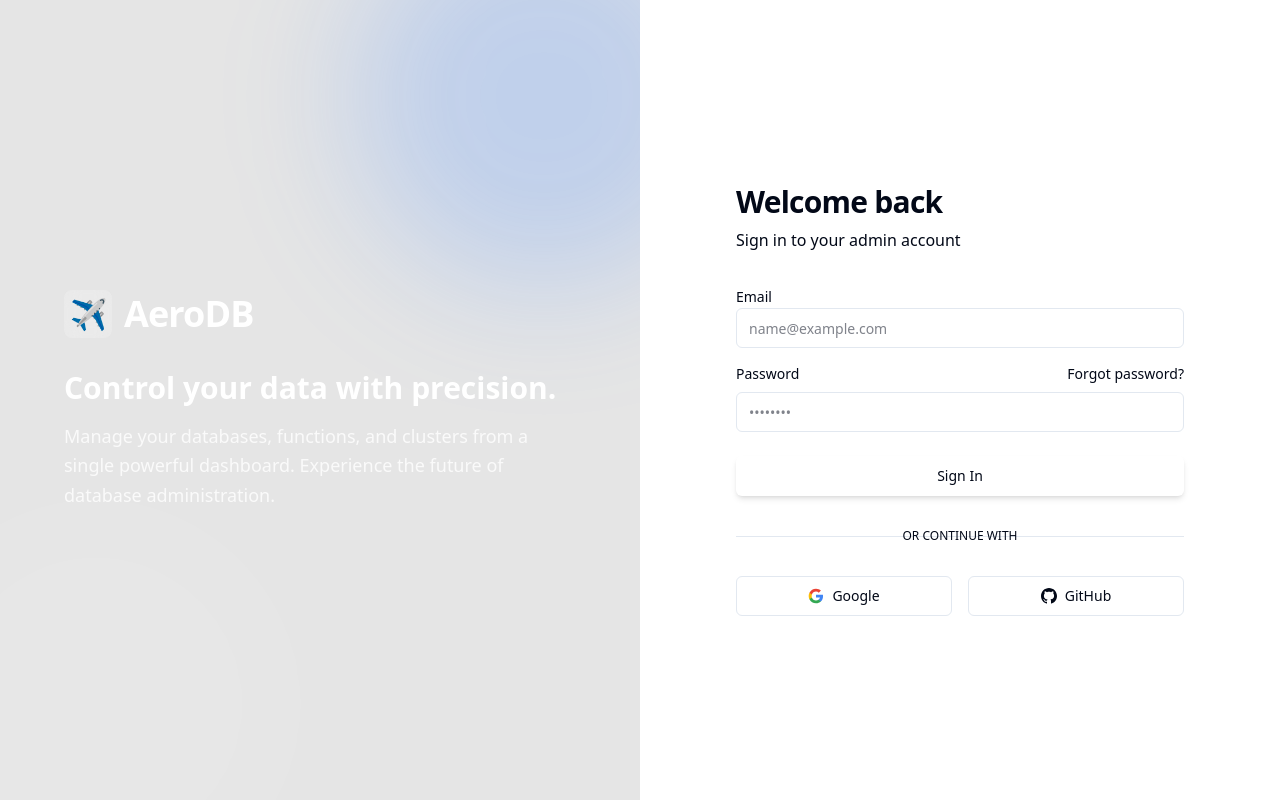
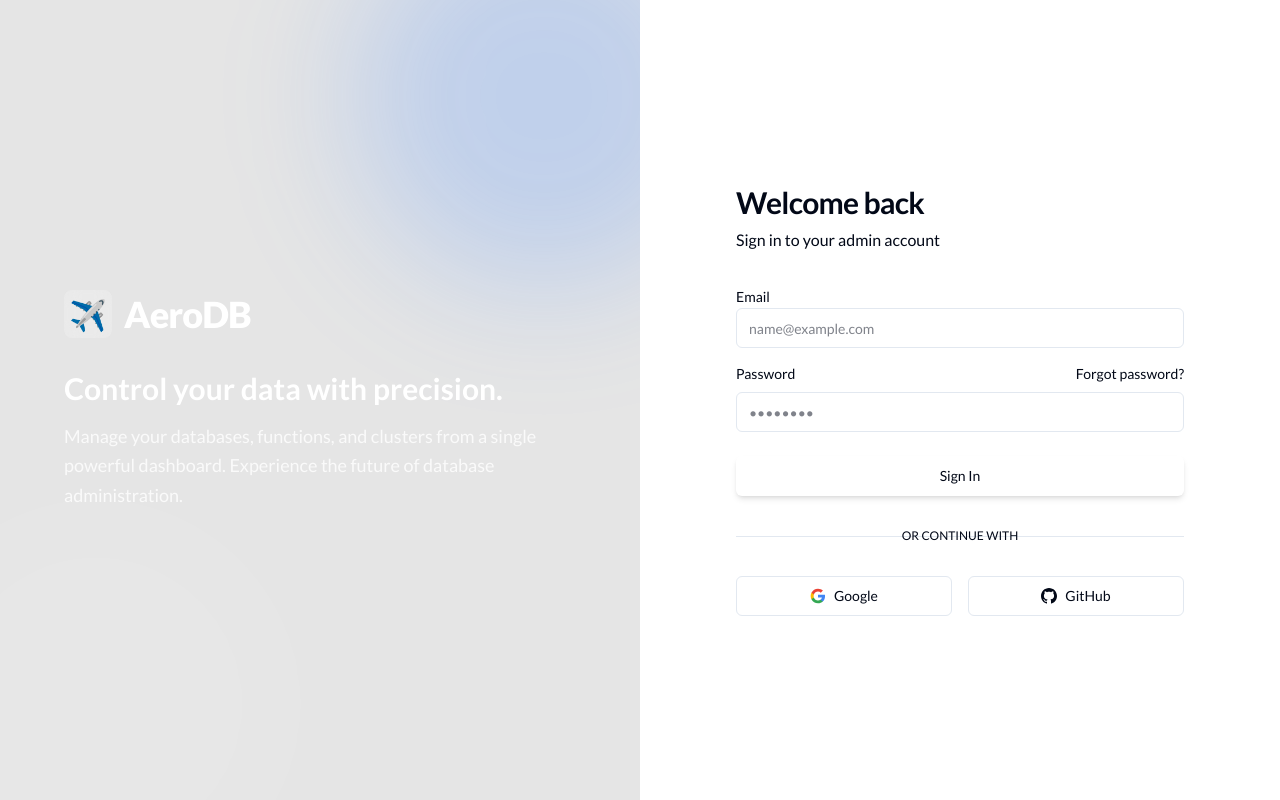
Before and after one commit to eshanized/AeroDB, a Vue app in the folder dashboard/: page /login in a window 1280 px wide. Built offline with nearby package versions, Linux system fonts and the light colour scheme; what @tanstack/vue-query would draw is missing.

Commit message:
style: Add Lato font family to the body.

```diff
--- a/dashboard/src/style.css
+++ b/dashboard/src/style.css
@@ -55,5 +55,6 @@
   body {
     background-color: hsl(var(--color-background));
     color: hsl(var(--color-foreground));
+    font-family: 'Lato', sans-serif;
   }
 }
```
